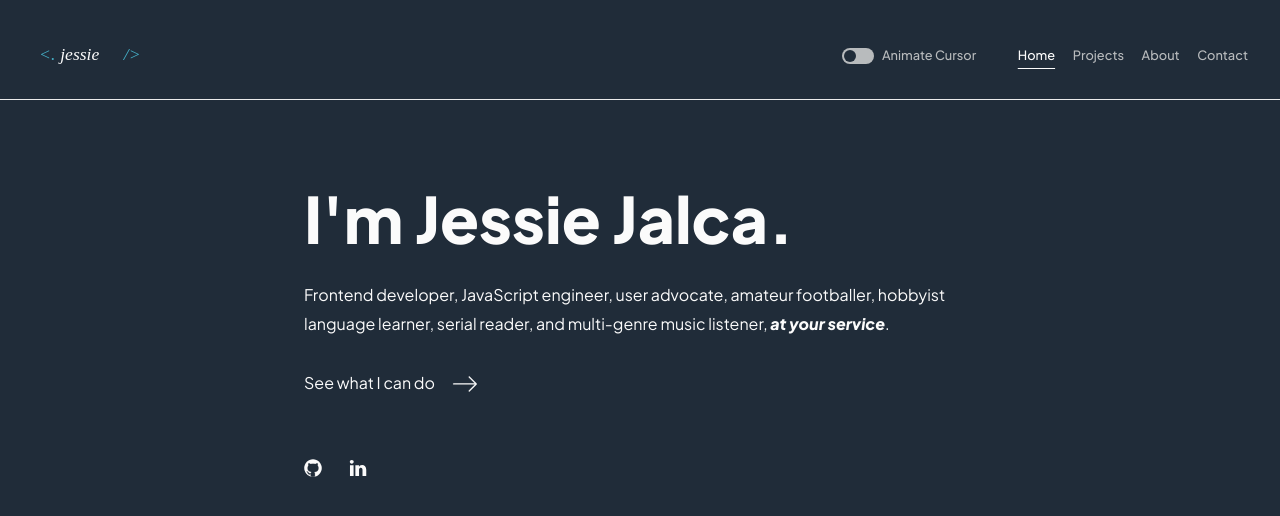
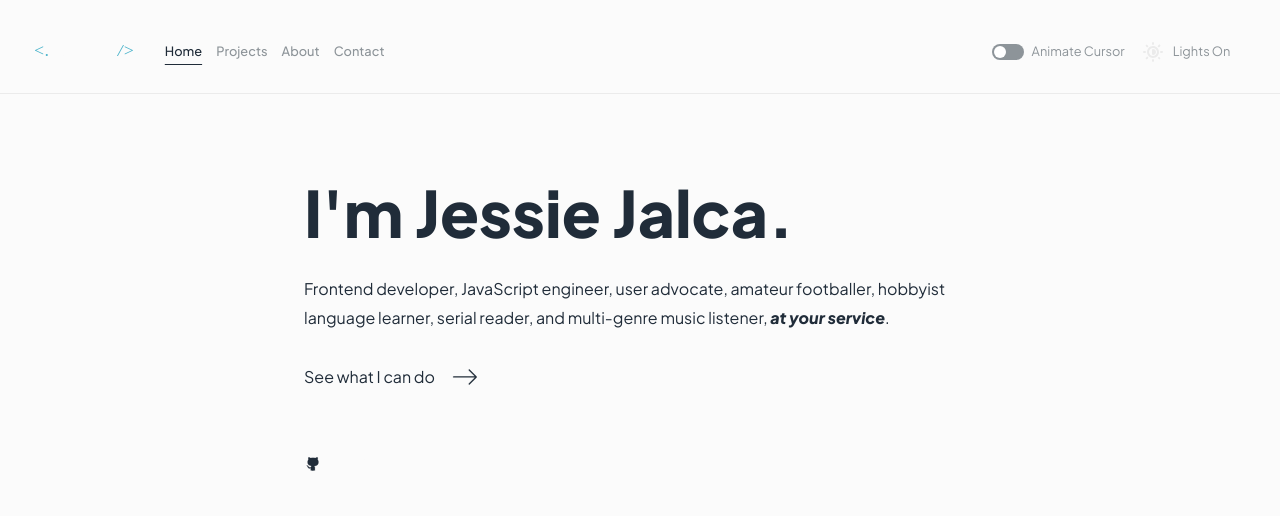
Before and after one commit to jessiejalca/portfolio, a React (Vite) app: page / in a window 1280 px wide. Shown: the top 516 px of the page. Built offline with nearby package versions, Linux system fonts and the light colour scheme.

Commit message:
feat(NavBar): Add dark mode toggle
TASK
Allow user to toggle on/off dark mode.

CHANGES
- Add dark mode toggle button to NavBar
- Add dark mode icon to assets
- Adjust NavBar styling for dark mode

```diff
--- a/src/App.css
+++ b/src/App.css
@@ -61,29 +61,46 @@ header {
   display: flex;
   justify-content: space-between;
   align-items: center;
+  font-size: 0.8em;
+  color: var(--accent-gray);
 }
 header .logo {
   width: 120px;
 }
 .menu {
   display: flex;
+  gap: 1.5em;
+  font-weight: 500;
+}
+nav {
+  display: flex;
   align-items: center;
   gap: 1.1em;
   font-weight: 500;
+  /* margin-left: 3em; */
   color: var(--accent-gray);
 }
-.menu .link {
+nav .link {
   color: var(--accent-gray);
-  font-size: 0.8em;
 }
-.menu .link:hover {
+nav .link:hover {
   color: var(--primary-text-color);
   text-decoration: none;
 }
-.menu a.active {
+nav a.active {
   color: var(--primary-text-color);
   text-decoration: underline;
   text-underline-offset: 0.5rem;
+}
+.settings {
+  display: flex;
+  gap: 16px;
+  justify-content: space-between;
+  align-items: center;
+  padding: 0 1.5rem;
+}
+.dark-mode-toggle {
+  width: 24px;
 }
 
 /* Hero */
@@ -145,16 +162,11 @@ footer img {
   height: 18px;
 }
 
-/* Toggle */
+/* --- Toggle */
 .toggle-box {
   display: flex;
   align-items: center;
   gap: 8px;
-  margin: 0 1.5rem;
-}
-.toggle-box label {
-  font-size: 0.8em;
-  color: var(--accent-gray);
 }
 .toggle {
   height: 16px;
--- a/src/App.jsx
+++ b/src/App.jsx
@@ -25,7 +25,9 @@ function App() {
   const [showCursor, setShowCursor] = useState(
     localStorage.getItem("showCursor") === "true" // Get the initial state from localStorage
   )
-  const [darkMode, setDarkMode] = useState(true)
+  const [darkMode, setDarkMode] = useState(
+    localStorage.getItem("darkMode") === "true" // Get the initial state from localStorage
+  )
 
   useEffect(() => {
     animate(scope.current, { opacity: 0, opacity: 1 }, { duration: 1 })
@@ -71,7 +73,12 @@ function App() {
       ) : (
         ""
       )}
-      <NavBar setCursor={handleToggle} cursorStatus={showCursor} darkMode />
+      <NavBar
+        setCursor={handleToggle}
+        cursorStatus={showCursor}
+        darkMode
+        setDarkMode={handleDarkMode}
+      />
       <div ref={scope}>
         <Outlet context={[darkMode, setDarkMode]} />
       </div>
--- a/src/components/NavBar.jsx
+++ b/src/components/NavBar.jsx
@@ -2,10 +2,13 @@ import { NavLink } from "react-router-dom"
 import Toggle from "./Toggle"
 import logo from "../assets/logo.svg"
 import logoDark from "../assets/dm-logo.svg"
+import darkModeToggle from "../assets/dark-mode.svg"
+import darkModeToggleDark from "../assets/dm-dark-mode.svg"
 
 const NavBar = (props) => {
   return (
     <header>
+      <div className="menu">
         <NavLink to={"/"}>
           <img
             src={props.darkMode ? logoDark : logo}
@@ -14,13 +17,6 @@ const NavBar = (props) => {
           />
         </NavLink>
         <nav role="navigation">
-        <div className="menu">
-          <div className="toggle-box">
-            <Toggle isChecked={props.cursorStatus} onToggle={props.setCursor} />
-            <label htmlFor="toggle" className="toggleLabel">
-              Animate Cursor
-            </label>
-          </div>
           <NavLink className="link" to={"/"}>
             Home
           </NavLink>
@@ -33,8 +29,27 @@ const NavBar = (props) => {
           <NavLink className="link" to={"mailto: jessiejalca@gmail.com"}>
             Contact
           </NavLink>
+        </nav>
       </div>
-      </nav>
+      <div className="settings">
+        <div className="toggle-box">
+          <Toggle isChecked={props.cursorStatus} onToggle={props.setCursor} />
+          <label htmlFor="toggle" className="toggleLabel">
+            Animate Cursor
+          </label>
+        </div>
+        <div className="toggle-box">
+          <img
+            src={props.darkMode ? darkModeToggleDark : darkModeToggle}
+            alt="Dark mode toggle"
+            className="dark-mode-toggle"
+            onClick={props.setDarkMode}
+          />
+          <label htmlFor="dark-mode-toggle" className="toggleLabel">
+            Lights {props.darkMode ? "On" : "Off"}
+          </label>
+        </div>
+      </div>
     </header>
   )
 }
```
Also changed, not shown: src/assets/dark-mode.svg (added), src/assets/dm-dark-mode.svg (added). Lines whose indentation alone changed are shown as unchanged.
